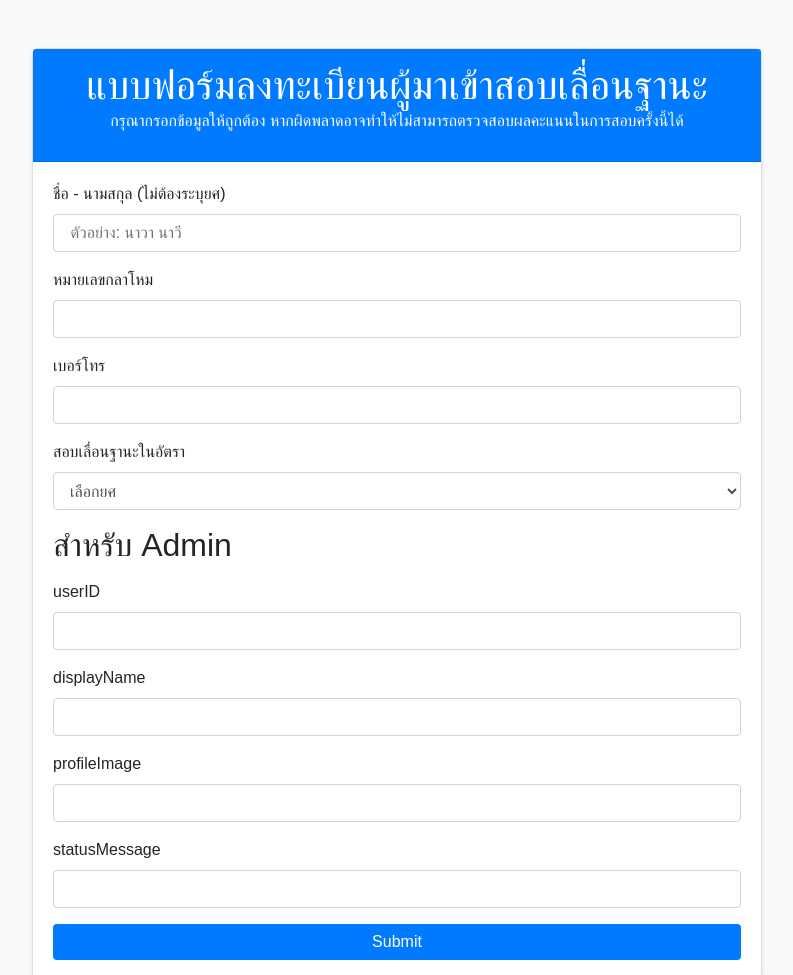
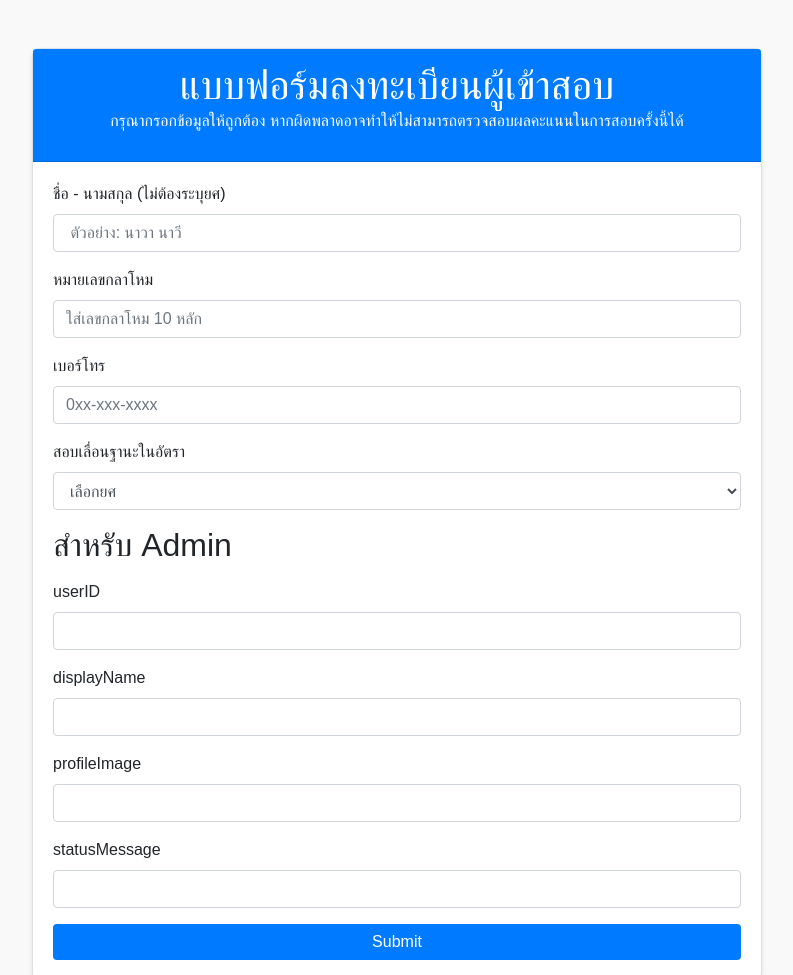
Before and after one commit to banknavy48/webappReg, a plain HTML site: page index.html in a window 1280 px wide. Shown: the top 975 px of the page, without its empty margins (243-1036 px from the left). Drawn offline with nearby package versions, Linux system fonts and the light colour scheme.

Commit message:
Update index.html

```diff
--- a/index.html
+++ b/index.html
@@ -16,7 +16,7 @@
             <div class="col-md-8">
                 <div class="card">
                     <div class="card-header text-center">
-                        <h1>แบบฟอร์มลงทะเบียนผู้มาเข้าสอบเลื่อนฐานะ</h1>
+                        <h1>แบบฟอร์มลงทะเบียนผู้เข้าสอบ</h1>
                         <p>กรุณากรอกข้อมูลให้ถูกต้อง หากผิดพลาดอาจทำให้ไม่สามารถตรวจสอบผลคะแนนในการสอบครั้งนี้ได้</p>
                     </div>
                     <div class="card-body">
@@ -32,14 +32,14 @@
 
                             <div class="form-group">
                                 <label for="entry.614849074">หมายเลขกลาโหม</label>
-                                <input type="text" class="form-control" id="student-id" name="entry.614849074" pattern="\d{1,10}" title="ใส่เลขกลาโหม 10 หลัก" required >
+                                <input type="text" class="form-control" id="student-id" name="entry.614849074" pattern="\d{1,10}" placeholder="ใส่เลขกลาโหม 10 หลัก" required >
                             </div>
 
 							<!--สำหรับฟอร์มแบบ input text-->
 
                             <div class="form-group">
                                 <label for="entry.1120436958">เบอร์โทร</label>
-                                <input type="tel" class="form-control" id="phone" name="entry.1120436958" pattern="0[0-9]{2}-[0-9]{3}-[0-9]{4}" title="0xx-xxx-xxxx" required >
+                                <input type="tel" class="form-control" id="phone" name="entry.1120436958" pattern="0[0-9]{2}-[0-9]{3}-[0-9]{4}" placeholder="0xx-xxx-xxxx" required >
                             </div>
 
                             <!--สำหรับฟอร์มแบบ input Dropdown-->
```
